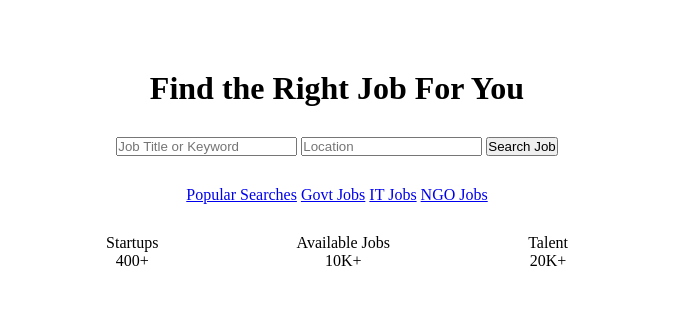
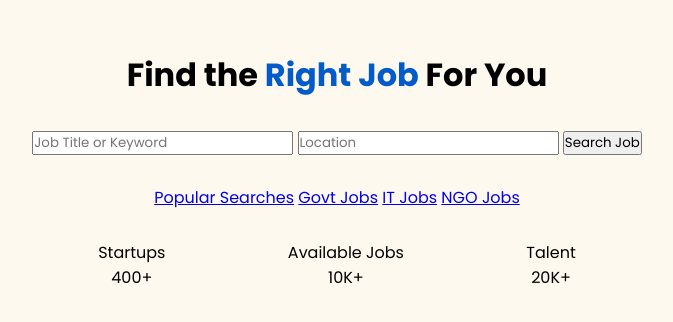
Before and after one commit to Fcunha70/Git, a plain HTML site: page index.html in a window 1280 px wide. Shown: the part 230-552 px from the top of the page, without its empty margins (303-976 px from the left). Drawn offline with Linux system fonts and the light colour scheme.

Commit message:
Atualização cor

```diff
--- a/index.html
+++ b/index.html
@@ -5,10 +5,14 @@
     <meta name="viewport" content="width=device-width, initial-scale=1.0">
     <title>Document</title>
     <link rel="stylesheet" href="style.css">
+    <link rel="preconnect" href="https://fonts.googleapis.com">
+<link rel="preconnect" href="https://fonts.gstatic.com" crossorigin>
+<link href="https://fonts.googleapis.com/css2?family=Poppins:ital,wght@0,100;0,200;0,300;0,400;0,500;0,600;0,700;0,800;0,900;1,100;1,200;1,300;1,400;1,500;1,600;1,700;1,800;1,900&display=swap" rel="stylesheet">
 </head>
 <body>
     <div class="container">
-        <h1>Find the <b>Right Job</b> For You</h1>
+
+                <h1>Find the <b>Right Job</b> For You</h1>
         <div class="busca-trabalho">
             <input type="text" placeholder="Job Title or Keyword">
             <input type="text" placeholder="Location">
--- a/style.css
+++ b/style.css
@@ -2,6 +2,7 @@
     margin: 0;
     padding: 0;
     box-sizing: border-box;
+    font-family: "Poppins", sans-serif;
 }
 
 html, .container, body {
@@ -15,6 +16,7 @@ html, .container, body {
     justify-content: center;
     align-items: center;
     gap: 30px;
+    background-color: #fef9ee;
 }
 
 .KPI{
@@ -22,5 +24,9 @@ html, .container, body {
     flex-direction: row;
     justify-content: space-around;
     width: 600px;
-    text-align: center ;
+    text-align: center;
 }
+
+b {
+    color: #025bc9;
+}
```
